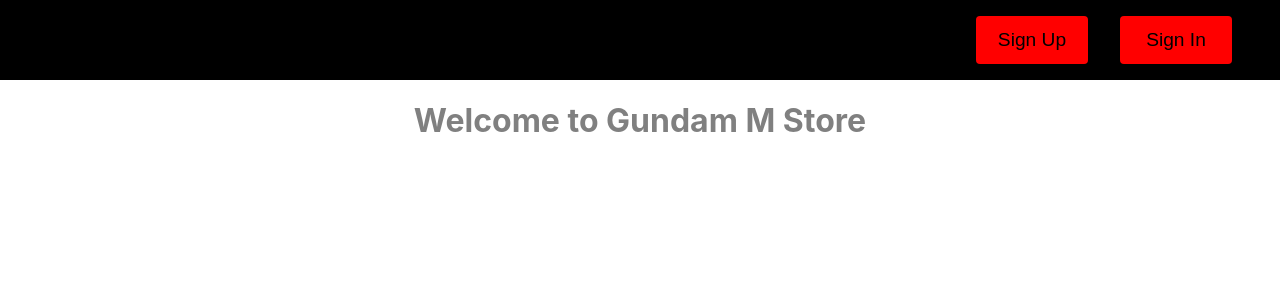
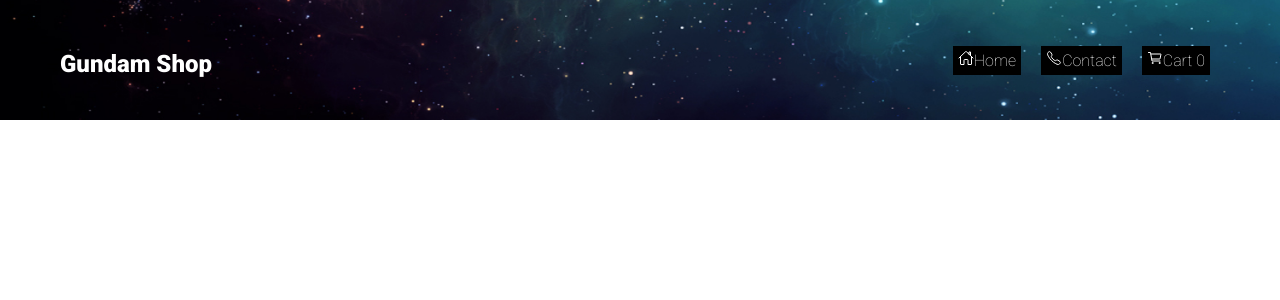
Before and after one commit to 6035512006/MiniProject_6035512006, a React (Create React App) app: page / in a window 1280 px wide. Shown: the top 300 px of the page. Built offline with nearby package versions, Linux system fonts and the light colour scheme.

Commit message:
ส่วน Header

```diff
--- a/public/index.html
+++ b/public/index.html
@@ -24,7 +24,8 @@
       work correctly both with client-side routing and a non-root public URL.
       Learn how to configure a non-root public URL by running `npm run build`.
     -->
-    <title>React App</title>
+
+    <title>Gundam Shop</title>
   </head>
   <body>
     <noscript>You need to enable JavaScript to run this app.</noscript>
@@ -39,5 +40,7 @@
       To begin the development, run `npm start` or `yarn start`.
       To create a production bundle, use `npm run build` or `yarn build`.
     -->
+    <script src="https://unpkg.com/ionicons@5.0.0/dist/ionicons.js"></script>
+
   </body>
 </html>
--- a/src/App.css
+++ b/src/App.css
@@ -1,38 +1,57 @@
-.App {
-  text-align: center;
+@import url('https://fonts.googleapis.com/css2?family=Roboto:wght@100;900&display=swap');
+
+*{
+  margin: 0;
+  padding: 0;
+  box-sizing: border-box;
+  font-family: 'Roboto',sans-serif;
 }
 
-.App-logo {
-  height: 40vmin;
-  pointer-events: none;
+header{
+  background-image: url('./images/header.jpg');
+  background-repeat: no-repeat;
+  background-size: cover;
+  background-position: center;
+  height: 120px;
+  position: relative;
 }
 
-@media (prefers-reduced-motion: no-preference) {
-  .App-logo {
-    animation: App-logo-spin infinite 20s linear;
-  }
+.overlay{
+  position: absolute;
+  z-index: 1;
+  top: 0;
+  left: 0;
+  height: 100%;
+  right: 0;
+  bottom: 0;
+  padding: 0 !important;
+  margin: 0 !important;
+  background-color:rgba(10, 10,10, 0.3);
 }
 
-.App-header {
-  background-color: #282c34;
-  min-height: 100vh;
+nav{
+  position: absolute;
+  z-index: 2;
+  top: 0;
+  left: 0;
+  right: 0;
   display: flex;
-  flex-direction: column;
-  align-items: center;
-  justify-content: center;
-  font-size: calc(10px + 2vmin);
+  flex-wrap: wrap;
+  justify-content: space-between;
+  padding: 50px 60px 0 60px;
+}
+
+li{
+  list-style: none;
+  display: inline-block;
+  padding-left: 10px;
+  padding-right: 10px;
+
+}
+
+a{
+  padding: 5px;
+  background-color:black;
+  text-decoration: none;
   color: white;
 }
-
-.App-link {
-  color: #61dafb;
-}
-
-@keyframes App-logo-spin {
-  from {
-    transform: rotate(0deg);
-  }
-  to {
-    transform: rotate(360deg);
-  }
-}
--- a/src/App.js
+++ b/src/App.js
@@ -1,49 +1,26 @@
 import React from 'react'
-import styled from 'styled-components'
+import Home from './components/Home'
+import './App.css'
 
-import Nav from './Nav'
-import Modal from './Modal'
 
-const Div = styled.div`
-  margin: 0;
-  padding: 0;
-  color: grey;
-  background: white;
-`
-
-const InnerDiv = styled.div`
-  margin: 0 auto;
-  width: 80%;
-  text-align: center;
-`
 
 class App extends React.Component {
-  state = {
-    signupOpen: false,
-    signinOpen: false
-  }
-
-  handleSignup = () => this.setState({ signupOpen: true })
-
-  handleSignin = () => this.setState({ signinOpen: true })
-
-  handleClose = () => this.setState({ signupOpen: false, signinOpen: false })
 
   render() {
     return (
-      <Div>
-        <Nav
-          handleSignup={this.handleSignup}
-          handleSignin={this.handleSignin}
-        />
-        <InnerDiv>
-          <h1>Welcome to Gundam M Store</h1>
-          {(this.state.signupOpen || this.state.signinOpen) && (
-            <Modal state={this.state} handleClose={this.handleClose} />
-          )}
-        </InnerDiv>
-      </Div>
+      <div className="App">
+        <Home />
+      </div>
     )
   }
+
+
+
+
+
 }
+
+
+
+
 export default App
--- /dev/null
+++ b/src/components/Home.js
@@ -0,0 +1,33 @@
+import React from 'react'
+
+class Home extends React.Component {
+
+    render() {
+        return (
+            <div>
+                <header>
+                    <nav>
+                        <h1><font color="white">Gundam Shop</font></h1>
+                        <ul>
+                            <li><a href="#">
+                                <ion-icon name="home-outline"></ion-icon>Home
+                            </a></li>
+                            <li><a href="#">
+                                <ion-icon name="call-outline"></ion-icon>Contact
+                            </a></li>
+                            <li><a href="#">
+                                <ion-icon name="cart-outline"></ion-icon>Cart<span> 0</span>
+                            </a></li>
+                        </ul>
+                    </nav>
+                </header>
+
+            </div>
+        )
+    }
+}
+
+
+
+
+export default Home
```
Also changed, not shown: src/images/header.jpg (added).
